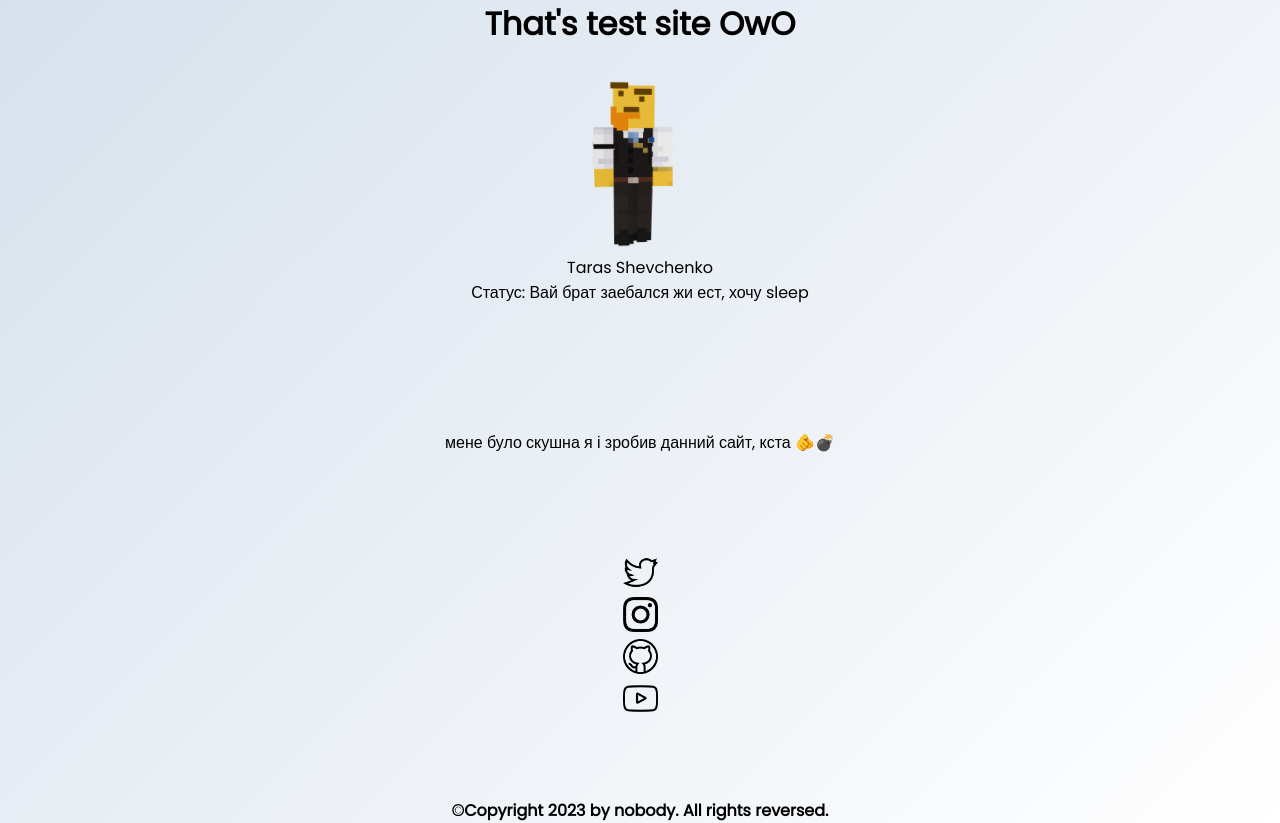
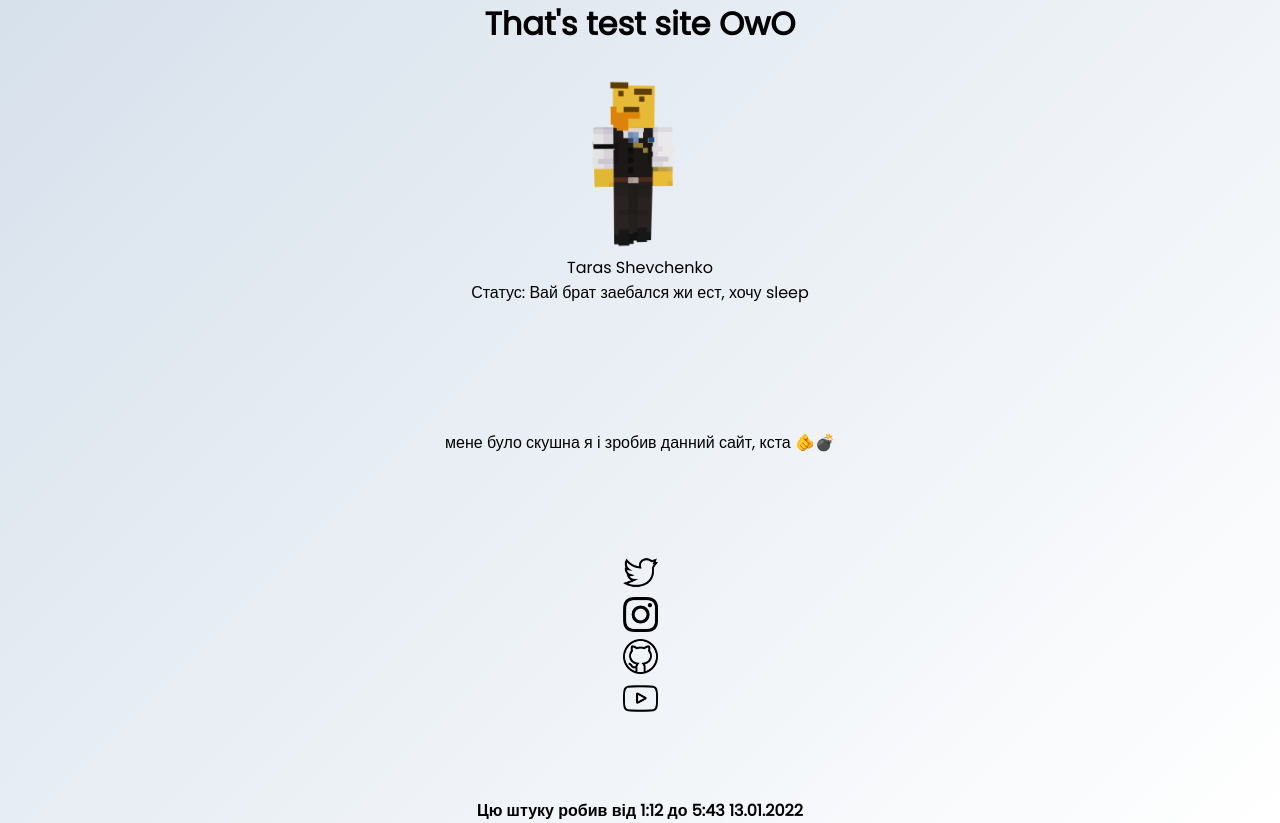
Before and after one commit to JustFipS/site, a plain HTML site: page index.html in a window 1280 px wide. Drawn offline with Linux system fonts and the light colour scheme.

Commit message:
Update index.html

```diff
--- a/index.html
+++ b/index.html
@@ -47,6 +47,6 @@
     <br>
     <br>
     <br>
-    <strong>©Copyright 2023 by nobody. All rights reversed.</strong>
+    <strong>Цю штуку робив від 1:12  до 5:43 13.01.2022</strong>
 </body>
 </html>
```
